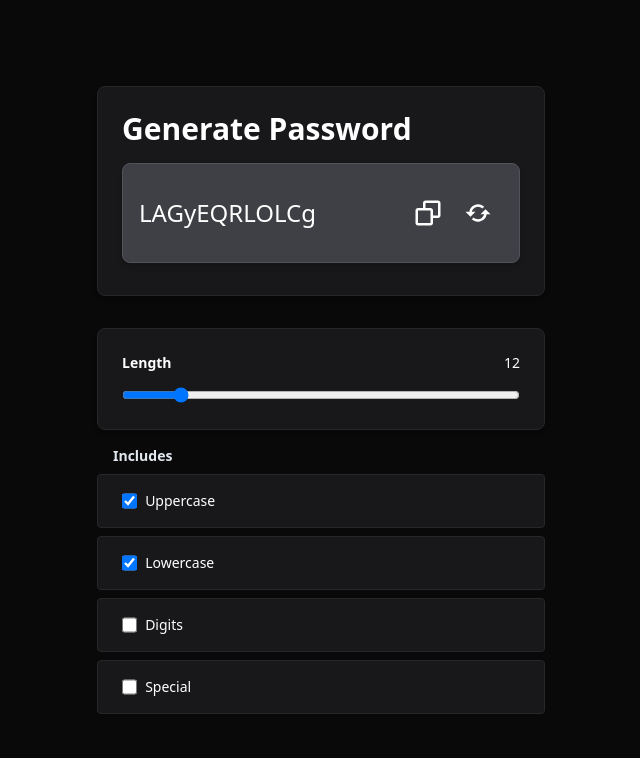
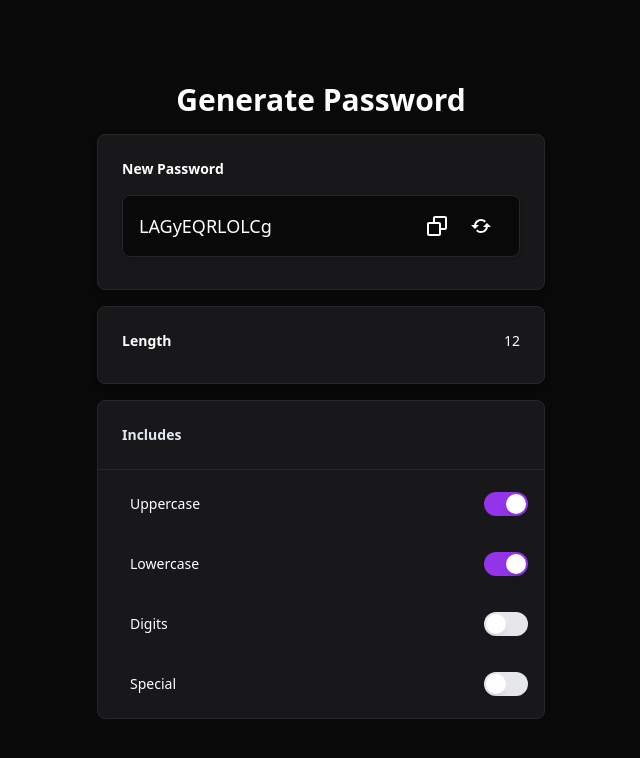
Before and after one commit to luanvenancio/password-generator, a Next.js app: page / in a window 1280 px wide. Shown: the top 758 px of the page, without its empty margins (319-959 px from the left). Built offline with nearby package versions, Linux system fonts and the light colour scheme.

Commit message:
Visual Changes

```diff
--- a/package.json
+++ b/package.json
@@ -9,10 +9,14 @@
     "lint": "next lint"
   },
   "dependencies": {
+    "@radix-ui/react-slider": "^1.1.0",
+    "@radix-ui/react-switch": "^1.0.1",
+    "clsx": "^1.2.1",
     "next": "^13.1.2",
     "react": "^18.2.0",
     "react-dom": "^18.2.0",
-    "react-icons": "^4.7.1"
+    "react-icons": "^4.7.1",
+    "tailwindcss-radix": "^2.7.0"
   },
   "devDependencies": {
     "@types/node": "18.11.18",
--- a/pages/components/PasswordOptions.tsx
+++ b/pages/components/PasswordOptions.tsx
@@ -1,6 +1,9 @@
 import { ChangeEvent, MouseEvent, useEffect, useState } from "react";
 import { generatePassword } from "../utils/generate-password";
 import { options } from "../utils/options";
+import * as Switch from "@radix-ui/react-switch";
+import * as Slider from "@radix-ui/react-slider";
+import { clsx } from "clsx";
 
 type OptionsProp = Array<{
     name: String;
@@ -24,8 +27,8 @@ export function PasswordOptions({ onOptionsChanged }: PasswordOptionsProp) {
         setPwdOptions(updatedOptions);
     };
 
-    const handleLengthOnChange = (e: ChangeEvent<HTMLInputElement>) => {
-        setPwdLength(e.target.value as unknown as number);
+    const handleLengthOnChange = (value: number[]) => {
+        setPwdLength(value[0]);
     };
 
     useEffect(() => {
@@ -34,7 +37,7 @@ export function PasswordOptions({ onOptionsChanged }: PasswordOptionsProp) {
 
     return (
         <>
-            <div className="w-full max-w-md mb-2 bg-zinc-900 border border-zinc-800 rounded-lg shadow-md p-4 sm:p-4 md:p-6 dark:bg-gray-800 dark:border-gray-700">
+            <div className="w-full max-w-md mb-4 bg-zinc-900 border border-zinc-800 rounded-lg shadow-md p-4 sm:p-4 md:p-6 dark:bg-gray-800 dark:border-gray-700">
                 <div className="flex justify-between">
                     <label
                         htmlFor="pwd-length"
@@ -49,42 +52,62 @@ export function PasswordOptions({ onOptionsChanged }: PasswordOptionsProp) {
                         {pwdLength}
                     </label>
                 </div>
-                <input
-                    type="range"
-                    id="pwd-length"
+                <Slider.Root
+                    className="SliderRoot"
                     name="pwd-length"
-                    min="4"
-                    max="64"
-                    className="w-full h-2 bg-gray-200 rounded-lg cursor-pointer dark:bg-gray-700"
-                    value={pwdLength}
-                    onChange={handleLengthOnChange}
-                />
+                    value={[pwdLength]}
+                    onValueChange={handleLengthOnChange}
+                    max={64}
+                    step={1}
+                    aria-label="Password Length"
+                >
+                    <Slider.Track className="SliderTrack">
+                        <Slider.Range className="SliderRange" />
+                    </Slider.Track>
+                    <Slider.Thumb className="SliderThumb" />
+                </Slider.Root>
             </div>
-            <div className="w-full max-w-md">
-                <p className="block mb-2 ml-4 mt-2 text-sm text-left font-semibold text-slate-200 dark:text-white">
+            <div className="w-full max-w-md bg-zinc-900 border border-zinc-800 rounded-lg">
+                <p className="block py-6 ml-6 text-sm text-left font-semibold text-slate-200 dark:text-white">
                     Includes
                 </p>
+                <hr className="h-px mb-2 bg-zinc-800 border-0"></hr>
                 {options.map(({ name }: any, index: number) => {
                     return (
                         <div
-                            className="flex items-center pl-4 sm:pl-4 md:pl-6 mt-2 bg-zinc-900 border border-zinc-800 rounded hover:bg-zinc-700"
+                            className="flex items-center px-4 sm:pl-4 md:pl-6 mb-2 hover:bg-zinc-700"
                             key={index}
                         >
-                            <input
-                                type="checkbox"
-                                id={`checkbox-${index}`}
-                                name={name}
-                                value={name}
-                                checked={pwdOptions[index]}
-                                className="w-4 h-4 cursor-pointer text-blue-600 bg-gray-100 border-gray-300 rounded focus:ring-blue-500 dark:focus:ring-blue-600 dark:ring-offset-gray-800 focus:ring-2 dark:bg-gray-700 dark:border-gray-600"
-                                onChange={() => handleCheckBoxOnChange(index)}
-                            />
                             <label
                                 htmlFor={name}
                                 className="w-full py-4 ml-2 text-sm font-medium text-white dark:text-gray-300"
                             >
                                 {name}
                             </label>
+                            <Switch.Root
+                                id={name}
+                                name={name}
+                                value={name}
+                                checked={pwdOptions[index]}
+                                onCheckedChange={() =>
+                                    handleCheckBoxOnChange(index)
+                                }
+                                className={clsx(
+                                    "group",
+                                    "data-[state=checked]:bg-purple-600",
+                                    "data-[state=unchecked]:bg-gray-200 dark:bg-gray-800",
+                                    "relative inline-flex h-[24px] w-[44px] flex-shrink-0 cursor-pointer rounded-full border-2 border-transparent transition-colors duration-200 ease-in-out",
+                                    "focus:outline-none focus-visible:ring focus-visible:ring-purple-500 focus-visible:ring-opacity-75"
+                                )}
+                            >
+                                <Switch.Thumb
+                                    className={clsx(
+                                        "data-[state=checked]:translate-x-5",
+                                        "data-[state=unchecked]:translate-x-0",
+                                        "pointer-events-none inline-block h-[20px] w-[20px] transform rounded-full bg-white shadow-lg ring-0 transition duration-200 ease-in-out"
+                                    )}
+                                />
+                            </Switch.Root>
                         </div>
                     );
                 })}
--- a/pages/index.tsx
+++ b/pages/index.tsx
@@ -28,20 +28,23 @@ const Home: NextPage = () => {
             </Head>
 
             <main className="py-16 px-0 flex flex-col items-center justify-center min-h-screen">
-                <div className="w-full max-w-md mb-8 bg-zinc-900 border border-zinc-800 rounded-lg shadow-md p-4 sm:p-4 md:p-6">
-                    <h1 className="mb-4 text-3xl font-semibold text-left text-white">
-                        Generate Password
-                    </h1>
+                <h1 className="mb-4 text-3xl font-semibold text-left text-white">
+                    Generate Password
+                </h1>
 
-                    <div className="grid grid-cols-3 gap-2 w-full mb-2 p-2 bg-zinc-700 border border-zinc-600 rounded-lg shadow-md sm:py-2 sm:px-4 md:py-6 md:px-4">
-                        <p className="col-span-2 break-all text-2xl self-center font-medium text-left text-white">
+                <div className="w-full max-w-md mb-4 bg-zinc-900 border border-zinc-800 rounded-lg shadow-md p-4 sm:p-4 md:p-6">
+                    <p className="block mb-4 text-sm text-left font-semibold text-white dark:text-white">
+                        New Password
+                    </p>
+                    <div className="grid grid-cols-3 gap-2 w-full mb-2 p-1 bg-background border border-zinc-800 rounded-lg shadow-md sm:py-1 sm:px-4 md:py-2 md:px-4">
+                        <p className="col-span-2 break-all text-lg self-center font-medium text-left text-white">
                             {password}
                         </p>
                         <div className="flex justify-end">
                             <button
                                 type="button"
                                 id="copy-button"
-                                className="text-white hover:text-gray-400 font-medium rounded-lg text-3xl p-2.5 text-center inline-flex items-center"
+                                className="text-white hover:text-gray-400 font-medium rounded-lg text-2xl p-2.5 text-center inline-flex items-center"
                                 onClick={() => {
                                     navigator.clipboard.writeText(
                                         password as string
@@ -54,7 +57,7 @@ const Home: NextPage = () => {
                             <button
                                 type="button"
                                 id="refresh-button"
-                                className="text-white hover:text-gray-400 font-medium rounded-lg text-3xl p-2.5 text-center inline-flex items-center transition ease-in-out delay-200  focus:rotate-90"
+                                className="text-white hover:text-gray-400 font-medium rounded-lg text-2xl p-2.5 text-center inline-flex items-center transition ease-in-out delay-200  focus:rotate-90"
                                 onClickCapture={refreshClickHandler}
                             >
                                 <BiRefresh />
```
